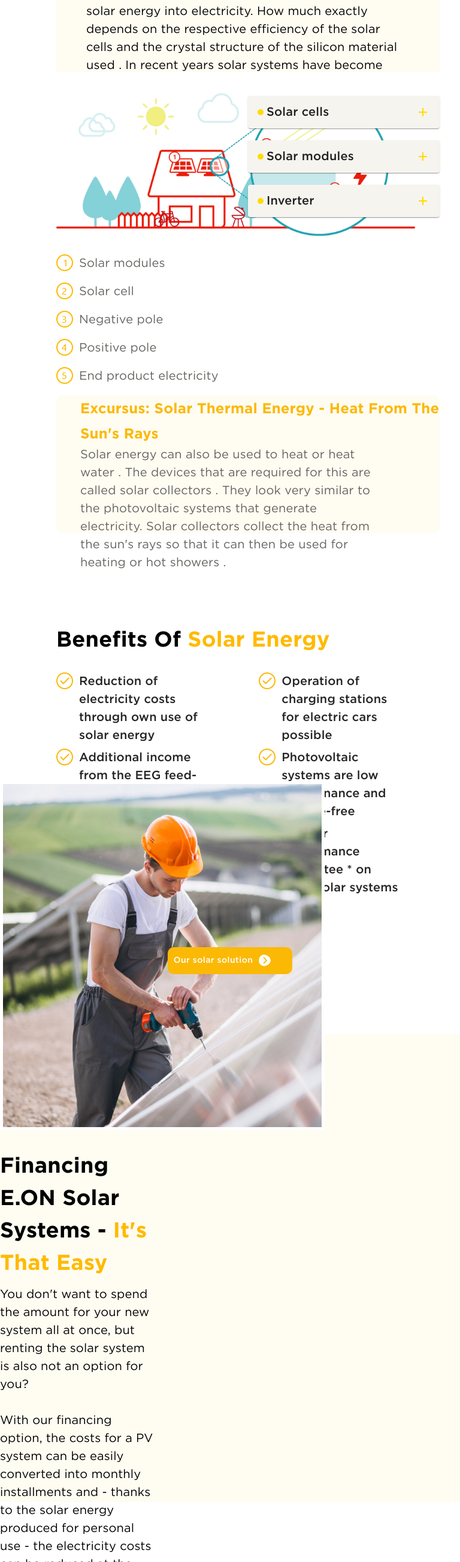
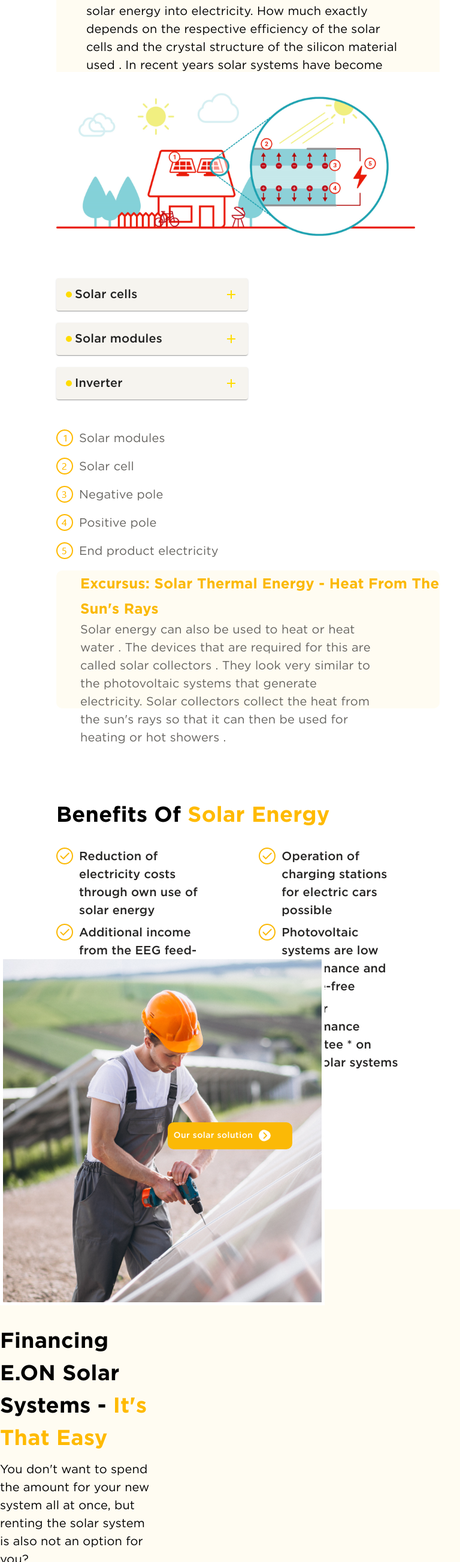
Before and after one commit to Nayeemr45/solar, a React (Create React App) app: page / in a window 768 px wide. Shown: the part 5109-7713 px from the top of the page at 60% size. Built offline with nearby package versions, Linux system fonts and the light colour scheme.

Commit message:
update 1024px

```diff
--- a/src/Assets/Css/Section5.css
+++ b/src/Assets/Css/Section5.css
@@ -174,6 +174,13 @@
   color: #666460;
   font-size: 20px !important;
   font-family: 'Gotham-Book' !important;
+}
+@media (min-width: 767px) and (max-width: 1024px) {
+  .content-2-box-2-grid {
+    grid-column-gap: 30px !important;
+    grid-row-gap: 0px !important;
+    margin-bottom: 30px;
+}
 }
 @media (min-width: 320px) and (max-width: 767px) {
   .content-2-grid {
--- a/src/components/Sections/Section5/Contents/Content4.js
+++ b/src/components/Sections/Section5/Contents/Content4.js
@@ -6,14 +6,14 @@ const Content4 = () => {
   return (
     <div className="content-4">
         <Grid container  className="content-4-grid">
-          <Grid item xs={12} sm={5} className="content-4-grid-1">
+          <Grid item xs={5} sm={5} className="content-4-grid-1">
             <Box className="content-4-box-left">
               <Box className="content-4-rectangle"></Box>
               <img src={Image} alt={''} className="content-4-img"/>
             </Box>
           </Grid>
-          <Grid item xs={12} sm={1}></Grid>
-          <Grid item xs={12} sm={4}>
+          <Grid item xs={1} sm={1}></Grid>
+          <Grid item xs={2} sm={4}>
             <Box className="content-4-box-right">
               <Typography
                 variant="h4"
@@ -49,7 +49,7 @@ const Content4 = () => {
                     </Button>
         </Box>
           </Grid>
-          <Grid item xs={3} sm={3}></Grid>
+          <Grid item xs={1} sm={2}></Grid>
           </Grid>
     </div>
   );
```
